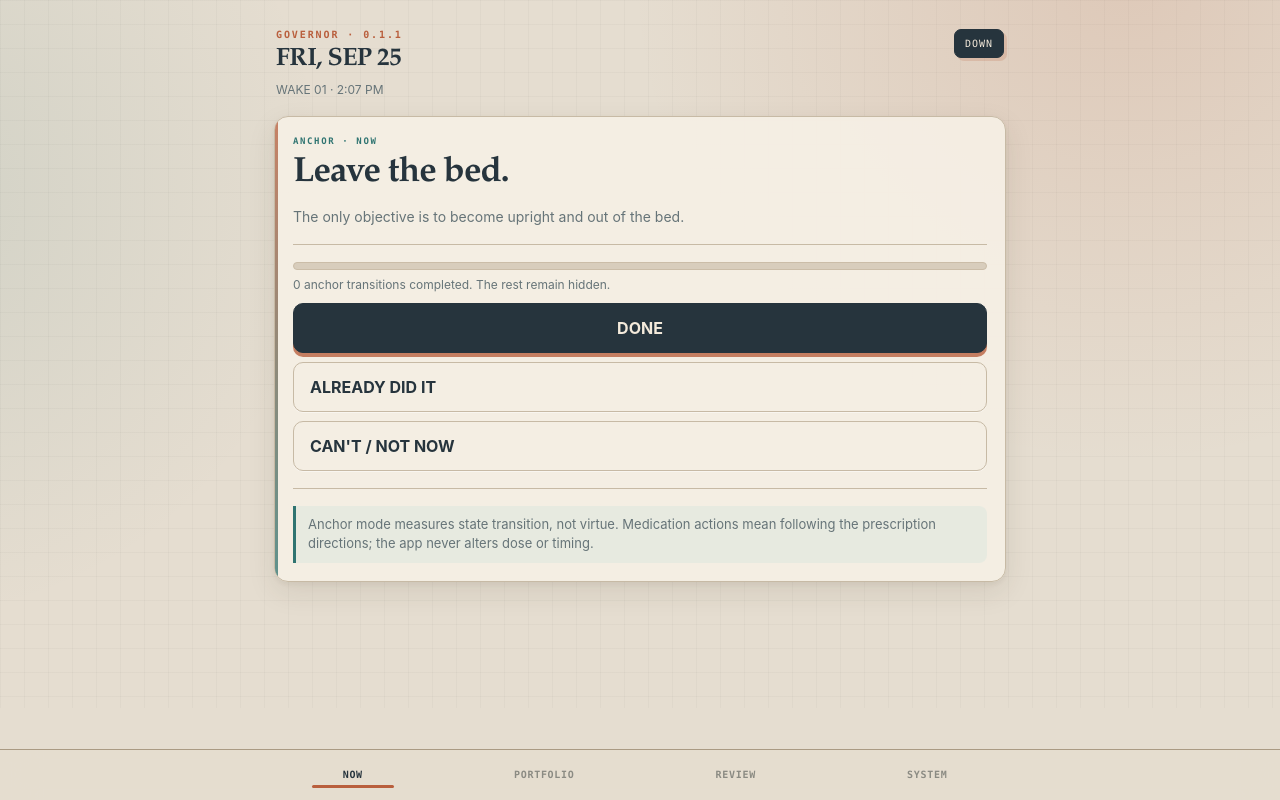
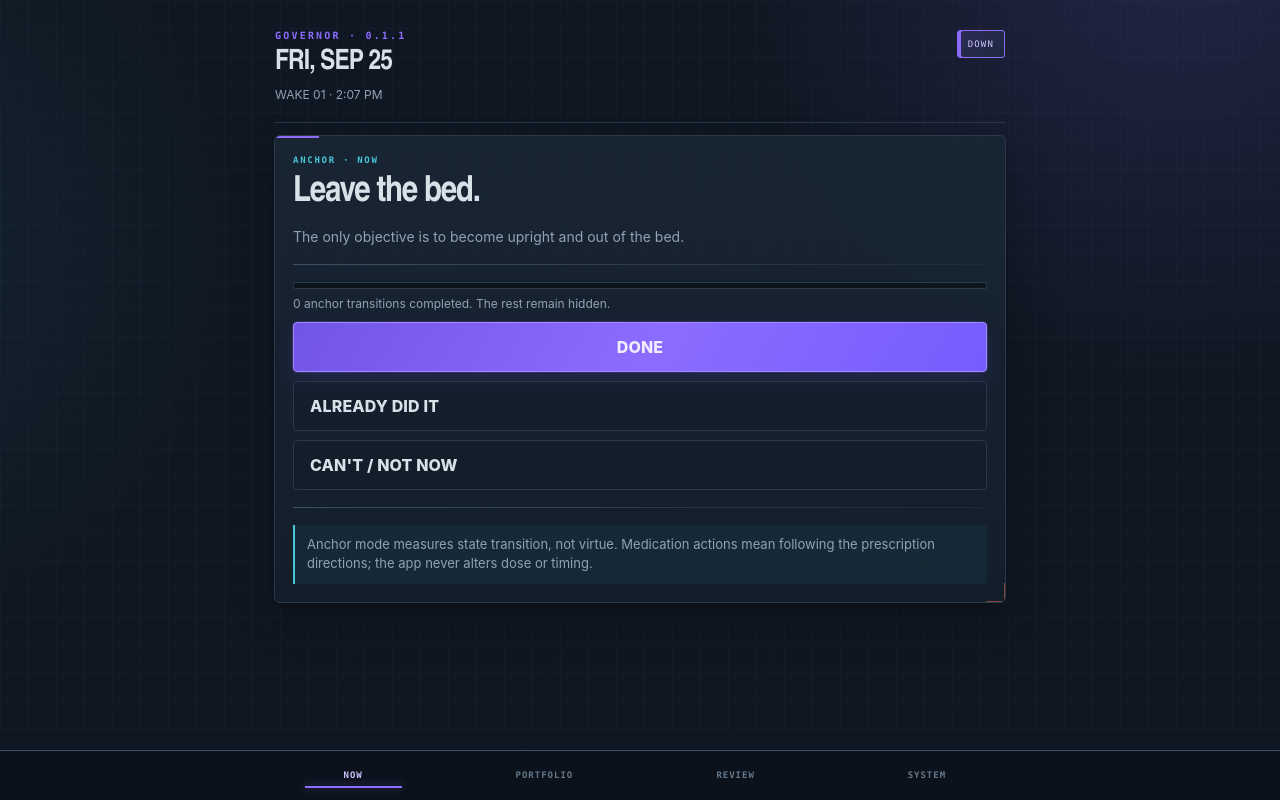
Before and after one commit to M-Bissonette-Hennix/GOVERNOR, a plain HTML site: page index.html in a window 1280 px wide. Both pictures are taken after a click on the button 464 px from the left and 279 px from the top of the page. Drawn offline with Linux system fonts and the light colour scheme.

Commit message:
Add files via upload

```diff
--- a/styles.css
+++ b/styles.css
@@ -1,102 +1,91 @@
-:root {
-  --bg:#e5ddd0;
-  --bg-deep:#d7cdbd;
-  --panel:#f6f0e5;
-  --panel2:#eee5d7;
-  --panel3:#e7dccb;
-  --line:#c7baa5;
-  --line-strong:#aa9a83;
-  --text:#26343d;
-  --muted:#667478;
-  --dim:#8b8b83;
-  --accent:#b95f3d;
-  --accent-soft:#efd6c9;
-  --teal:#2f7471;
-  --teal-soft:#d1e2dc;
-  --warn:#9f7632;
-  --danger:#a34f4a;
-  --ok:#52735f;
-  --radius:14px;
-  --shadow:0 10px 28px rgba(61,48,32,.10), 0 2px 5px rgba(61,48,32,.06);
-  --serif:"Iowan Old Style","Palatino Linotype",Palatino,Georgia,serif;
-  --sans:ui-sans-serif,-apple-system,BlinkMacSystemFont,"SF Pro Text","Segoe UI",sans-serif;
+:root{
+  --bg:#0f1722;
+  --bg-deep:#0b121b;
+  --panel:#151f2b;
+  --panel2:#192634;
+  --panel3:#1f2d3c;
+  --line:#2a3a4b;
+  --line-strong:#3c5065;
+  --text:#d8e0e8;
+  --muted:#91a2b4;
+  --dim:#65788b;
+  --accent:#8c6cff;
+  --accent-2:#ff704d;
+  --accent-soft:rgba(140,108,255,.14);
+  --cyan:#49c7d8;
+  --cyan-soft:rgba(73,199,216,.12);
+  --warn:#e6b85c;
+  --danger:#ef6a76;
+  --ok:#61c99a;
+  --radius:6px;
+  --shadow:0 18px 44px rgba(0,0,0,.24),0 2px 8px rgba(0,0,0,.20);
+  --sans:Inter,ui-sans-serif,-apple-system,BlinkMacSystemFont,"SF Pro Text","Segoe UI",sans-serif;
+  --display:"Arial Narrow","SF Pro Display",Inter,ui-sans-serif,-apple-system,BlinkMacSystemFont,"Segoe UI",sans-serif;
   --mono:ui-monospace,SFMono-Regular,Menlo,Monaco,Consolas,monospace;
   font-family:var(--sans);
-  color-scheme:light;
+  color-scheme:dark;
 }
 *{box-sizing:border-box}
 html,body{margin:0;min-height:100%;background:var(--bg);color:var(--text)}
 body{
   padding:max(12px,env(safe-area-inset-top)) 0 max(86px,env(safe-area-inset-bottom));
   background-image:
-    radial-gradient(circle at 88% -4%, rgba(185,95,61,.16), transparent 31rem),
-    radial-gradient(circle at -8% 24%, rgba(47,116,113,.11), transparent 27rem),
-    linear-gradient(rgba(38,52,61,.030) 1px, transparent 1px),
-    linear-gradient(90deg,rgba(38,52,61,.030) 1px, transparent 1px);
-  background-size:auto,auto,24px 24px,24px 24px;
+    radial-gradient(circle at 92% -8%,rgba(140,108,255,.16),transparent 28rem),
+    radial-gradient(circle at -12% 30%,rgba(73,199,216,.08),transparent 25rem),
+    linear-gradient(rgba(120,153,184,.035) 1px,transparent 1px),
+    linear-gradient(90deg,rgba(120,153,184,.035) 1px,transparent 1px);
+  background-size:auto,auto,28px 28px,28px 28px;
   background-attachment:fixed;
 }
+body::before{content:"";position:fixed;inset:0;pointer-events:none;background:linear-gradient(115deg,transparent 0 49.7%,rgba(255,112,77,.025) 50%,transparent 50.3% 100%);background-size:210px 210px;mix-blend-mode:screen}
 button,input,select,textarea{font:inherit;color:inherit}
 button{cursor:pointer;-webkit-tap-highlight-color:transparent}
-button:focus-visible,input:focus-visible,select:focus-visible,textarea:focus-visible{outline:3px solid rgba(47,116,113,.28);outline-offset:2px}
+button:focus-visible,input:focus-visible,select:focus-visible,textarea:focus-visible{outline:2px solid var(--cyan);outline-offset:3px}
 .app-shell{max-width:760px;margin:0 auto;padding:0 14px 28px}
-.topbar{display:flex;justify-content:space-between;align-items:flex-start;gap:12px;padding:9px 2px 17px}
-.brand{font-family:var(--mono);font-size:10px;letter-spacing:.19em;font-weight:800;color:var(--accent);text-transform:uppercase}
-.date{font-family:var(--serif);font-size:25px;font-weight:700;letter-spacing:-.025em;margin-top:5px;color:var(--text)}
-.state-chip{border:1px solid var(--text);background:var(--text);color:#f4eadb;border-radius:7px;padding:8px 10px;font-family:var(--mono);font-size:10px;letter-spacing:.10em;text-transform:uppercase;box-shadow:3px 3px 0 rgba(185,95,61,.20)}
-.card{position:relative;overflow:hidden;background:rgba(246,240,229,.94);border:1px solid var(--line);border-radius:var(--radius);padding:19px 18px 18px;margin:0 0 12px;box-shadow:var(--shadow)}
-.card::before{content:"";position:absolute;left:0;top:0;bottom:0;width:3px;background:linear-gradient(180deg,var(--accent),var(--teal));opacity:.76}
-.card.flat{box-shadow:none}
-.eyebrow{font-family:var(--mono);font-size:9px;letter-spacing:.18em;text-transform:uppercase;color:var(--teal);font-weight:800;margin-bottom:9px}
-.hero{font-family:var(--serif);font-size:31px;line-height:1.06;letter-spacing:-.028em;font-weight:700;margin:0 0 11px;color:var(--text)}
-.sub{color:var(--muted);line-height:1.5;font-size:14px}
-.rule{height:1px;background:var(--line);margin:17px 0}
-.btn{width:100%;border:1px solid var(--line-strong);background:rgba(238,229,215,.72);padding:14px 16px;border-radius:10px;text-align:left;font-weight:700;margin-top:9px;box-shadow:0 1px 0 rgba(255,255,255,.45);transition:transform .08s ease,background .12s ease,border-color .12s ease}
+.topbar{display:flex;justify-content:space-between;align-items:flex-start;gap:12px;padding:10px 1px 18px;border-bottom:1px solid rgba(60,80,101,.52);margin-bottom:12px}
+.brand{font-family:var(--mono);font-size:10px;letter-spacing:.22em;font-weight:800;color:var(--accent);text-transform:uppercase}
+.date{font-family:var(--display);font-stretch:condensed;font-size:28px;font-weight:800;letter-spacing:-.035em;margin-top:5px;color:var(--text);text-transform:uppercase}
+.state-chip{border:1px solid var(--accent);background:linear-gradient(135deg,rgba(140,108,255,.18),rgba(73,199,216,.06));color:#cfc4ff;border-radius:3px;padding:8px 10px;font-family:var(--mono);font-size:9px;letter-spacing:.13em;text-transform:uppercase;box-shadow:inset 3px 0 0 var(--accent)}
+.card{position:relative;overflow:hidden;background:linear-gradient(180deg,rgba(25,38,52,.96),rgba(20,31,43,.96));border:1px solid var(--line);border-radius:var(--radius);padding:19px 18px 18px;margin:0 0 12px;box-shadow:var(--shadow)}
+.card::before{content:"";position:absolute;left:0;top:0;width:44px;height:2px;background:var(--accent)}
+.card::after{content:"";position:absolute;right:0;bottom:0;width:18px;height:18px;border-right:1px solid rgba(255,112,77,.48);border-bottom:1px solid rgba(255,112,77,.48);pointer-events:none}
+.card.flat{box-shadow:none;background:transparent;border-color:transparent;padding-left:0;padding-right:0}.card.flat::before,.card.flat::after{display:none}
+.eyebrow{font-family:var(--mono);font-size:9px;letter-spacing:.19em;text-transform:uppercase;color:var(--cyan);font-weight:800;margin-bottom:10px}
+.hero{font-family:var(--display);font-size:32px;line-height:1.02;letter-spacing:-.035em;font-weight:800;margin:0 0 11px;color:var(--text)}
+.sub{color:var(--muted);line-height:1.52;font-size:14px}
+.rule{height:1px;background:linear-gradient(90deg,var(--line-strong),rgba(60,80,101,.18));margin:17px 0}
+.btn{width:100%;border:1px solid var(--line-strong);background:#182432;padding:14px 16px;border-radius:4px;text-align:left;font-weight:760;margin-top:9px;letter-spacing:.01em;transition:transform .08s ease,background .12s ease,border-color .12s ease,box-shadow .12s ease}
 .btn:active{transform:translateY(1px)}
-.btn.primary{background:var(--text);color:#f4eadb;border-color:var(--text);text-align:center;box-shadow:0 4px 0 rgba(185,95,61,.78)}
-.btn.primary:active{transform:translateY(2px);box-shadow:0 2px 0 rgba(185,95,61,.78)}
-.btn.ghost{background:transparent;border-color:var(--line)}
-.btn.warn{border-color:#bd9d67;color:#7e5b21;background:#f1e6ce}
-.btn.danger{border-color:#c89590;color:#8e403c;background:#f1ddda}
-.btn.small{width:auto;padding:10px 12px;margin:0;font-size:12px}
-.btn:disabled{opacity:.42;cursor:not-allowed}
-.grid2{display:grid;grid-template-columns:1fr 1fr;gap:10px}
-.grid3{display:grid;grid-template-columns:repeat(3,1fr);gap:8px}
-.choice{border:1px solid var(--line);background:rgba(238,229,215,.78);padding:15px;border-radius:11px;min-height:78px;display:flex;flex-direction:column;justify-content:space-between;text-align:left;box-shadow:inset 0 0 0 1px rgba(255,255,255,.20)}
-.choice strong{font-size:14px;color:var(--text)}
-.choice span{font-size:11px;color:var(--muted);margin-top:8px;line-height:1.35}
-.choice.selected{border-color:var(--teal);background:var(--teal-soft);box-shadow:inset 4px 0 0 var(--teal)}
-.kv{display:flex;justify-content:space-between;gap:16px;padding:9px 0;border-bottom:1px solid var(--line);font-size:13px}.kv:last-child{border-bottom:0}
-.kv span:first-child{color:var(--muted)}
-.domain{padding:14px 0;border-bottom:1px solid var(--line)}.domain:last-child{border-bottom:0}
-.domain-head{display:flex;justify-content:space-between;align-items:center;gap:10px}.domain-name{font-family:var(--serif);font-weight:700;font-size:16px}
-.badge{font-family:var(--mono);font-size:9px;letter-spacing:.08em;text-transform:uppercase;border:1px solid var(--line);border-radius:6px;padding:5px 7px;color:var(--muted);background:rgba(255,255,255,.18)}
-.badge.green{color:#3e624d;border-color:#89a38f;background:#dce8dc}.badge.watch{color:#79602d;border-color:#c6ab70;background:#eee3c8}.badge.pressure{color:#8c4e2f;border-color:#d08c68;background:#f1d9c7}.badge.breach{color:#8e403c;border-color:#ca8a85;background:#efdad8}
-.meta{font-size:12px;color:var(--muted);line-height:1.48;margin-top:6px}
-.nav{position:fixed;left:0;right:0;bottom:0;background:rgba(229,221,208,.92);backdrop-filter:blur(18px) saturate(1.15);-webkit-backdrop-filter:blur(18px) saturate(1.15);border-top:1px solid var(--line-strong);padding:8px max(10px,env(safe-area-inset-right)) max(8px,env(safe-area-inset-bottom)) max(10px,env(safe-area-inset-left));display:flex;justify-content:center;z-index:50}
-.nav-inner{display:grid;grid-template-columns:repeat(4,1fr);width:min(760px,100%);gap:6px}
-.nav button{position:relative;border:0;background:transparent;color:var(--dim);padding:11px 4px 12px;font-family:var(--mono);font-size:10px;font-weight:800;letter-spacing:.07em;text-transform:uppercase}
-.nav button.active{color:var(--text)}
-.nav button.active::after{content:"";position:absolute;left:28%;right:28%;bottom:4px;height:3px;border-radius:9px;background:var(--accent)}
-.inline{display:flex;gap:8px;align-items:center;flex-wrap:wrap}.spacer{flex:1}
-input,select,textarea{width:100%;background:#fbf6ec;border:1px solid var(--line-strong);border-radius:9px;padding:12px;outline:none}
-input:focus,select:focus,textarea:focus{border-color:var(--teal);box-shadow:0 0 0 3px rgba(47,116,113,.10)}
-textarea{min-height:82px;resize:vertical}
-label{display:block;font-family:var(--mono);font-size:10px;color:var(--muted);margin:12px 0 6px;letter-spacing:.05em;text-transform:uppercase}
-.form-row{display:grid;grid-template-columns:1fr 1fr;gap:10px}
-.mono{font-family:var(--mono);font-size:12px}
-.callout{border-left:3px solid var(--teal);background:rgba(209,226,220,.36);padding:9px 10px 9px 12px;color:var(--muted);font-size:13px;line-height:1.5;border-radius:0 8px 8px 0}
-.callout.warn{border-color:var(--warn);background:rgba(238,227,200,.46)}.callout.danger{border-color:var(--danger);background:rgba(239,218,216,.48)}
-.progress{height:8px;border-radius:999px;background:#d8cdbc;overflow:hidden;border:1px solid #cbbda8}.progress>div{height:100%;background:linear-gradient(90deg,var(--accent),#cc7b51,var(--teal));border-radius:999px}
-.timer{font-family:var(--serif);font-size:44px;font-variant-numeric:tabular-nums;letter-spacing:-.04em;font-weight:700;margin:8px 0 16px;color:var(--text)}
-.empty{text-align:center;color:var(--muted);padding:28px 10px}
-.table-wrap{overflow-x:auto;border:1px solid var(--line);border-radius:10px;background:rgba(246,240,229,.55)}
-.table{width:100%;border-collapse:collapse;font-size:12px}.table th,.table td{text-align:left;padding:10px 8px;border-bottom:1px solid var(--line)}.table tr:last-child td{border-bottom:0}.table th{font-family:var(--mono);color:var(--teal);font-weight:800;font-size:9px;letter-spacing:.06em;text-transform:uppercase;background:rgba(209,226,220,.30)}
-.hidden{display:none!important}
-.modal-backdrop{position:fixed;inset:0;background:rgba(38,52,61,.52);z-index:100;display:flex;align-items:flex-end;justify-content:center;backdrop-filter:blur(3px);-webkit-backdrop-filter:blur(3px)}
-.modal{width:min(760px,100%);max-height:88vh;overflow:auto;background:var(--panel);border:1px solid var(--line-strong);border-radius:20px 20px 0 0;padding:20px 16px max(18px,env(safe-area-inset-bottom));box-shadow:0 -16px 44px rgba(38,52,61,.18)}
-.smallprint{font-size:11px;color:var(--dim);line-height:1.5}
-::selection{background:var(--accent-soft);color:var(--text)}
-@media(min-width:650px){.modal-backdrop{align-items:center}.modal{border-radius:18px;max-width:620px}.app-shell{padding-top:8px}.hero{font-size:35px}}
-@media(max-width:390px){.grid3{grid-template-columns:1fr}.form-row{grid-template-columns:1fr}.hero{font-size:28px}.date{font-size:23px}}
+.btn.primary{background:linear-gradient(120deg,#7254e6,#8c6cff 52%,#765cff);color:#f0edff;border-color:#a18aff;text-align:center;box-shadow:0 0 0 1px rgba(140,108,255,.18),0 8px 20px rgba(87,61,184,.20)}
+.btn.primary:active{transform:translateY(1px);box-shadow:0 0 0 1px rgba(140,108,255,.18)}
+.btn.ghost{background:rgba(15,23,34,.18);border-color:var(--line)}
+.btn.ghost:hover{border-color:var(--line-strong);background:#172331}
+.btn.warn{border-color:#8e7139;color:#f0cb79;background:rgba(230,184,92,.08)}
+.btn.danger{border-color:#8d4650;color:#ff9ca5;background:rgba(239,106,118,.08)}
+.btn.small{width:auto;padding:9px 12px;margin:0;font-size:11px;font-family:var(--mono);letter-spacing:.04em;text-transform:uppercase}
+.btn:disabled{opacity:.40;cursor:not-allowed}
+.grid2{display:grid;grid-template-columns:1fr 1fr;gap:9px}.grid3{display:grid;grid-template-columns:repeat(3,1fr);gap:8px}
+.choice{border:1px solid var(--line);background:#172331;padding:15px;border-radius:4px;min-height:78px;display:flex;flex-direction:column;justify-content:space-between;text-align:left;position:relative;overflow:hidden}
+.choice::before{content:"";position:absolute;left:0;top:0;bottom:0;width:2px;background:transparent}
+.choice strong{font-size:14px;color:var(--text)}.choice span{font-size:11px;color:var(--muted);margin-top:8px;line-height:1.35}
+.choice.selected{border-color:#5d7890;background:#1b2a38;box-shadow:inset 0 0 0 1px rgba(73,199,216,.10)}.choice.selected::before{background:var(--cyan)}
+.kv{display:flex;justify-content:space-between;gap:16px;padding:9px 0;border-bottom:1px solid rgba(42,58,75,.82);font-size:13px}.kv:last-child{border-bottom:0}.kv span:first-child{color:var(--muted)}.kv strong{color:#cfd8e2;text-align:right}
+.domain{padding:14px 0;border-bottom:1px solid rgba(42,58,75,.82)}.domain:last-child{border-bottom:0}
+.domain-head{display:flex;justify-content:space-between;align-items:center;gap:10px}.domain-name{font-family:var(--display);font-weight:800;font-size:17px;letter-spacing:-.015em}
+.badge{font-family:var(--mono);font-size:9px;letter-spacing:.08em;text-transform:uppercase;border:1px solid var(--line);border-radius:3px;padding:5px 7px;color:var(--muted);background:#101923}
+.badge.green{color:#7de0b1;border-color:#37795e;background:rgba(97,201,154,.09)}.badge.watch{color:#f0c96e;border-color:#7f6736;background:rgba(230,184,92,.09)}.badge.pressure{color:#ff9a78;border-color:#8c4e3d;background:rgba(255,112,77,.09)}.badge.breach{color:#ff8b96;border-color:#8c414c;background:rgba(239,106,118,.10)}
+.meta{font-size:12px;color:var(--muted);line-height:1.5;margin-top:6px}.field-help{font-size:12px;color:var(--muted);line-height:1.5;padding:10px 11px;border:1px solid rgba(60,80,101,.62);border-left:2px solid var(--accent);background:rgba(140,108,255,.045);border-radius:3px}.field-help strong{color:#c9c0fa}
+.nav{position:fixed;left:0;right:0;bottom:0;background:rgba(12,19,28,.92);backdrop-filter:blur(18px) saturate(1.2);-webkit-backdrop-filter:blur(18px) saturate(1.2);border-top:1px solid var(--line-strong);padding:8px max(10px,env(safe-area-inset-right)) max(8px,env(safe-area-inset-bottom)) max(10px,env(safe-area-inset-left));display:flex;justify-content:center;z-index:50}
+.nav-inner{display:grid;grid-template-columns:repeat(4,1fr);width:min(760px,100%);gap:5px}.nav button{position:relative;border:0;background:transparent;color:var(--dim);padding:11px 4px 12px;font-family:var(--mono);font-size:9px;font-weight:800;letter-spacing:.11em;text-transform:uppercase}.nav button.active{color:#cfc4ff}.nav button.active::after{content:"";position:absolute;left:24%;right:24%;bottom:4px;height:2px;background:var(--accent);box-shadow:0 0 10px rgba(140,108,255,.5)}
+.inline{display:flex;gap:8px;align-items:center;flex-wrap:wrap}.spacer{flex:1}.manual-row{display:flex;align-items:center;justify-content:space-between;gap:12px;width:100%}.manual-row>span{font-family:var(--mono);font-size:10px;color:var(--muted);white-space:nowrap}
+input,select,textarea{width:100%;background:#0f1924;border:1px solid var(--line-strong);border-radius:4px;padding:12px;outline:none}input:focus,select:focus,textarea:focus{border-color:var(--accent);box-shadow:0 0 0 3px rgba(140,108,255,.10)}textarea{min-height:82px;resize:vertical}
+label{display:block;font-family:var(--mono);font-size:9px;color:#9daec0;margin:14px 0 7px;letter-spacing:.10em;text-transform:uppercase}.form-row{display:grid;grid-template-columns:1fr 1fr;gap:10px}.mono{font-family:var(--mono);font-size:12px}
+.callout{border-left:2px solid var(--cyan);background:rgba(73,199,216,.055);padding:10px 11px 10px 12px;color:var(--muted);font-size:13px;line-height:1.5;border-radius:0 3px 3px 0}.callout.warn{border-color:var(--warn);background:rgba(230,184,92,.055)}.callout.danger{border-color:var(--danger);background:rgba(239,106,118,.055)}
+.progress{height:7px;background:#0c141e;overflow:hidden;border:1px solid var(--line);border-radius:2px}.progress>div{height:100%;background:linear-gradient(90deg,var(--accent),var(--cyan));box-shadow:0 0 14px rgba(73,199,216,.22)}
+.timer{font-family:var(--mono);font-size:42px;font-variant-numeric:tabular-nums;letter-spacing:-.055em;font-weight:700;margin:10px 0 16px;color:#cfc4ff;text-shadow:0 0 22px rgba(140,108,255,.20)}
+.empty{text-align:center;color:var(--muted);padding:28px 10px}.table-wrap{overflow-x:auto;border:1px solid var(--line);border-radius:4px;background:#111c27}.table{width:100%;border-collapse:collapse;font-size:12px}.table th,.table td{text-align:left;padding:10px 8px;border-bottom:1px solid var(--line)}.table tr:last-child td{border-bottom:0}.table th{font-family:var(--mono);color:var(--cyan);font-weight:800;font-size:9px;letter-spacing:.08em;text-transform:uppercase;background:#152330}
+.hidden{display:none!important}.modal-backdrop{position:fixed;inset:0;background:rgba(4,8,12,.74);z-index:100;display:flex;align-items:flex-end;justify-content:center;backdrop-filter:blur(5px);-webkit-backdrop-filter:blur(5px)}.modal{width:min(760px,100%);max-height:90vh;overflow:auto;background:#141f2b;border:1px solid var(--line-strong);border-bottom:0;border-radius:8px 8px 0 0;padding:20px 16px max(18px,env(safe-area-inset-bottom));box-shadow:0 -24px 64px rgba(0,0,0,.38)}
+.smallprint{font-size:11px;color:var(--dim);line-height:1.5}::selection{background:var(--accent);color:#f4f1ff}
+@media(min-width:650px){.modal-backdrop{align-items:center}.modal{border-radius:7px;max-width:620px;border-bottom:1px solid var(--line-strong)}.app-shell{padding-top:8px}.hero{font-size:36px}}
+@media(max-width:390px){.grid3{grid-template-columns:1fr}.form-row{grid-template-columns:1fr}.hero{font-size:29px}.date{font-size:25px}.manual-row{align-items:flex-start;flex-direction:column;gap:5px}}
 @media(prefers-reduced-motion:reduce){*{scroll-behavior:auto!important;transition:none!important;animation:none!important}}
--- a/sw.js
+++ b/sw.js
@@ -1,4 +1,4 @@
-const VERSION='governor-v0.1.1';
+const VERSION='governor-v0.1.2';
 const CORE=[
   './','./index.html','./styles.css','./manifest.webmanifest','./js/app.js','./js/db.js','./js/model.js','./js/controller.js',
   './icons/icon-180.png','./icons/icon-192.png','./icons/icon-512.png','./icons/maskable-512.png'
```
Also changed, not shown: index.html (+3 -3 lines), manifest.webmanifest.
